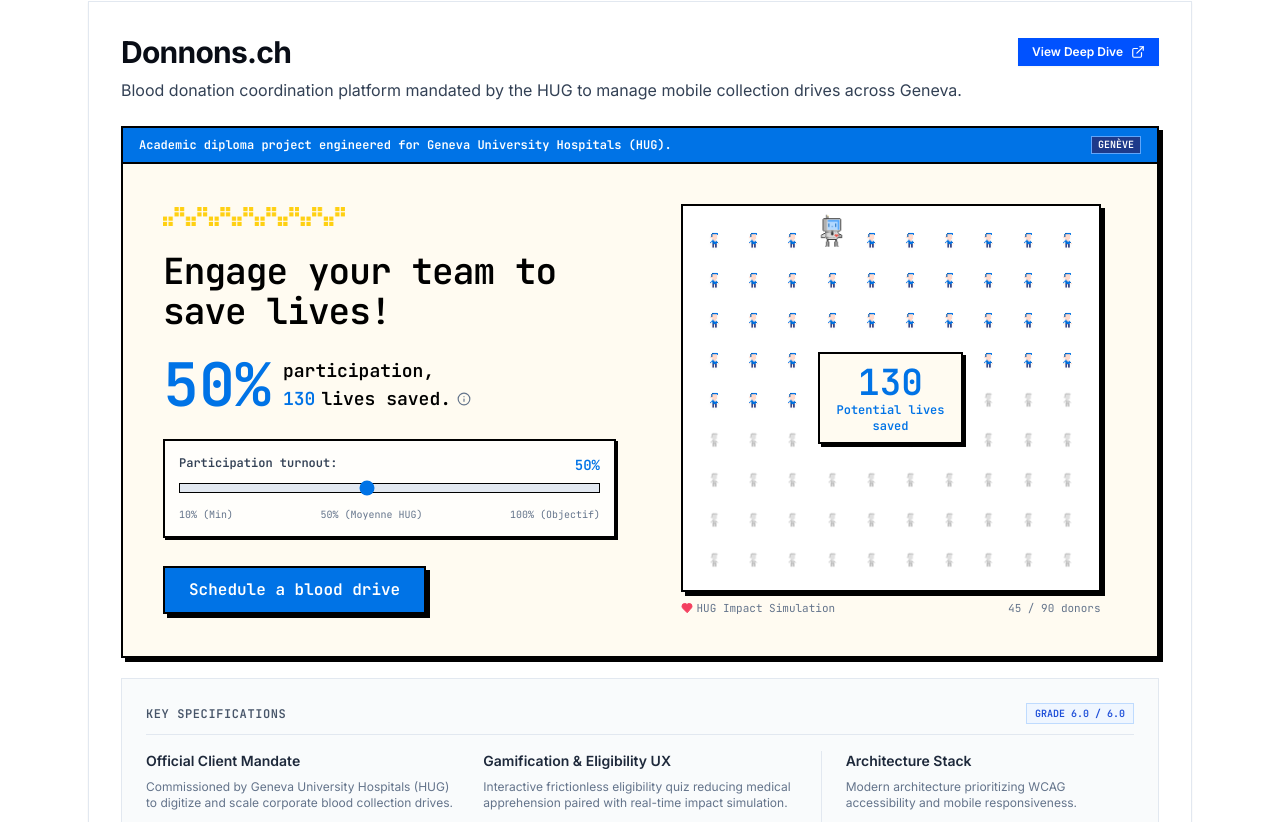
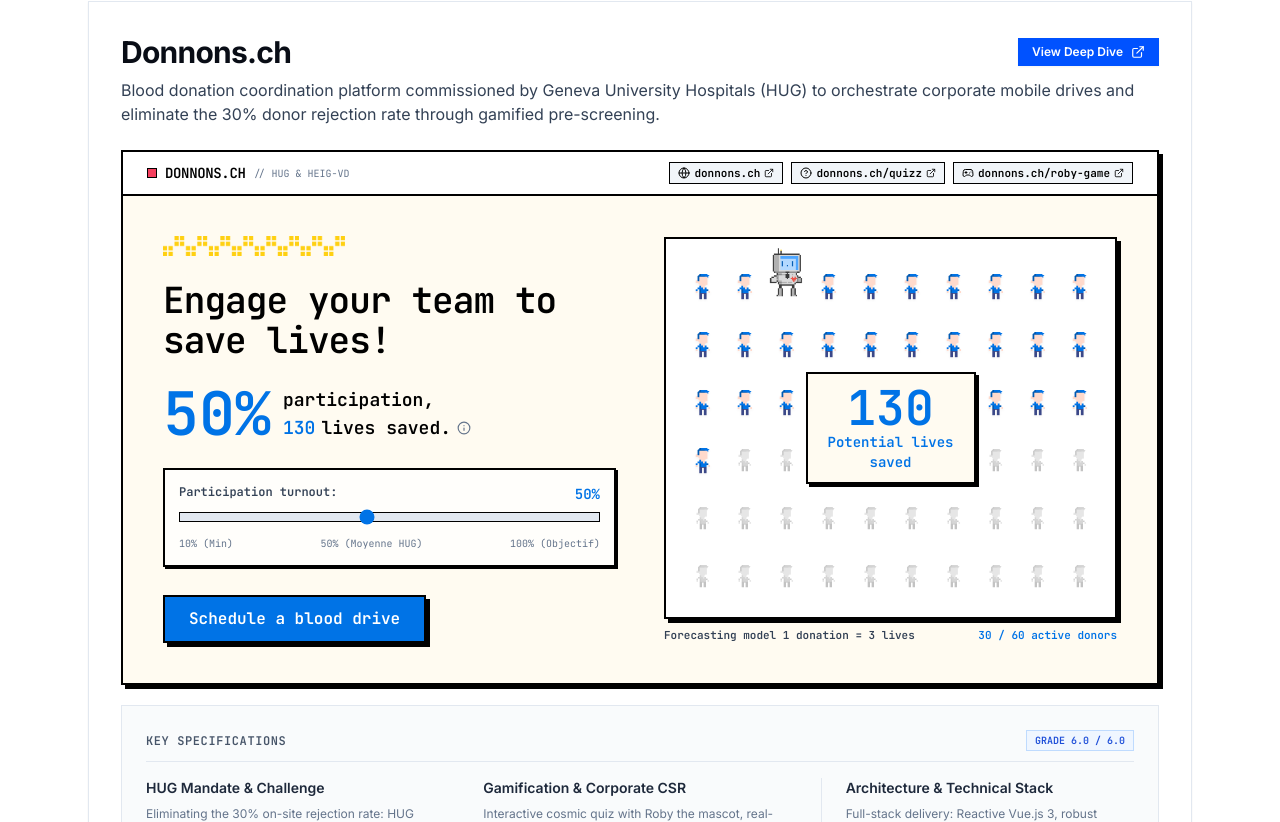
Before and after one commit to KingJamesGOAT/steve-benjamin-portfolio, a React (Vite) app: page / in a window 1280 px wide. Shown: the part 2498-3320 px from the top of the page. Built offline with nearby package versions, Linux system fonts and the light colour scheme.

Commit message:
Refine Donnons.ch: enlarged avatars, direct links, and accurate HUG mandate

```diff
--- a/src/components/features/DonnonsWidgetSim.tsx
+++ b/src/components/features/DonnonsWidgetSim.tsx
@@ -1,6 +1,6 @@
 import React, { useState } from 'react';
 import { useTranslation } from 'react-i18next';
-import { Heart, Info } from 'lucide-react';
+import { Info, ExternalLink, Gamepad2, HelpCircle, Globe } from 'lucide-react';
 
 export const DonnonsWidgetSim: React.FC = () => {
   const { i18n } = useTranslation();
@@ -11,25 +11,63 @@ export const DonnonsWidgetSim: React.FC = () => {
   const [isRobyHovered, setIsRobyHovered] = useState<boolean>(false);
   const [isRobyClicked, setIsRobyClicked] = useState<boolean>(false);
 
-  const totalGrid = 90; // 15 columns x 6 rows
+  // 60 total people in the visualizer for generous size matching Roby
+  const totalGrid = 60; // 10 columns x 6 rows
   const blueCount = Math.round((participationPct / 100) * totalGrid);
   const livesSaved = Math.round(participationPct * 2.6); // 50% -> 130 lives
-  const robyIndex = 3; // Position of Roby mascot in the grid
+  const robyIndex = 2; // Position of Roby mascot in the grid
 
   const baseUrl = import.meta.env.BASE_URL;
 
   return (
     <div className="bg-[#fffbf1] border-2 border-black shadow-[4px_4px_0px_0px_#000] text-black rounded-none overflow-hidden select-none font-sans">
-      {/* Official Academic Banner */}
-      <div className="bg-[#0073e6] text-white px-4 py-2 text-xs font-mono font-semibold flex items-center justify-between border-b-2 border-black">
-        <span>
-          {isFrench
-            ? 'Ceci est un projet réalisé dans un cadre académique pour les HUG. N\'organisez pas de collecte ;)'
-            : 'Academic diploma project engineered for Geneva University Hospitals (HUG).'}
-        </span>
-        <span className="hidden sm:inline-block px-1.5 py-0.2 bg-blue-900 border border-blue-400 text-[10px]">
-          GENÈVE
-        </span>
+      {/* Top Bar with Live Project Links */}
+      <div className="bg-white border-b-2 border-black px-4 sm:px-6 py-2.5 flex flex-wrap items-center justify-between gap-3">
+        <div className="flex items-center space-x-2">
+          <span className="w-2.5 h-2.5 bg-rose-500 inline-block border border-black" />
+          <span className="font-mono font-black text-xs sm:text-sm tracking-tight text-black">
+            DONNONS.CH
+          </span>
+          <span className="text-[10px] font-mono text-slate-500 hidden sm:inline">
+            // HUG & HEIG-VD
+          </span>
+        </div>
+
+        {/* Real Live Links to donnons.ch, /quizz, and /roby-game */}
+        <div className="flex flex-wrap items-center gap-1.5 sm:gap-2 text-[11px] font-mono font-bold">
+          <a
+            href="https://donnons.ch"
+            target="_blank"
+            rel="noopener noreferrer"
+            className="inline-flex items-center space-x-1 px-2 py-0.5 bg-slate-100 hover:bg-[#0073e6] hover:text-white border border-black transition-colors"
+          >
+            <Globe className="w-3 h-3" />
+            <span>donnons.ch</span>
+            <ExternalLink className="w-2.5 h-2.5" />
+          </a>
+
+          <a
+            href="https://donnons.ch/quizz"
+            target="_blank"
+            rel="noopener noreferrer"
+            className="inline-flex items-center space-x-1 px-2 py-0.5 bg-slate-100 hover:bg-purple-700 hover:text-white border border-black transition-colors"
+          >
+            <HelpCircle className="w-3 h-3" />
+            <span>donnons.ch/quizz</span>
+            <ExternalLink className="w-2.5 h-2.5" />
+          </a>
+
+          <a
+            href="https://donnons.ch/roby-game"
+            target="_blank"
+            rel="noopener noreferrer"
+            className="inline-flex items-center space-x-1 px-2 py-0.5 bg-slate-100 hover:bg-emerald-600 hover:text-white border border-black transition-colors"
+          >
+            <Gamepad2 className="w-3 h-3" />
+            <span>donnons.ch/roby-game</span>
+            <ExternalLink className="w-2.5 h-2.5" />
+          </a>
+        </div>
       </div>
 
       <div className="p-6 sm:p-8 lg:p-10">
@@ -96,29 +134,30 @@ export const DonnonsWidgetSim: React.FC = () => {
               </div>
             </div>
 
-            {/* Action CTA Button */}
+            {/* Action CTA Button (Click does not jump or reload) */}
             <div className="pt-1">
-              <a
-                href="#contact"
-                className="inline-flex items-center space-x-2 bg-[#0073e6] text-white font-mono text-sm sm:text-base font-bold px-6 py-2.5 border-2 border-black shadow-[4px_4px_0px_0px_rgba(0,0,0,1)] hover:translate-y-[2px] hover:shadow-[2px_2px_0px_0px_rgba(0,0,0,1)] hover:bg-[#0073e6]/90 transition-all cursor-pointer"
+              <button
+                type="button"
+                onClick={(e) => e.preventDefault()}
+                className="inline-flex items-center space-x-2 bg-[#0073e6] text-white font-mono text-sm sm:text-base font-bold px-6 py-2.5 border-2 border-black shadow-[4px_4px_0px_0px_rgba(0,0,0,1)] hover:translate-y-[2px] hover:shadow-[2px_2px_0px_0px_rgba(0,0,0,1)] transition-all cursor-default"
               >
                 <span>{isFrench ? 'Organiser une collecte' : 'Schedule a blood drive'}</span>
-              </a>
+              </button>
             </div>
           </div>
 
-          {/* Right Column: Authentic LittleMen Grid & Bouncing Roby Mascot */}
+          {/* Right Column: Resized LittleMen Grid & Roby Mascot */}
           <div className="lg:col-span-6 flex flex-col items-center justify-center">
-            <div className="relative w-full max-w-[420px] bg-white border-2 border-black p-3 sm:p-4 shadow-[4px_4px_0px_0px_#000]">
-              {/* Background Grid: 90 Avatars using real littleman_blue and littleman_grey */}
-              <div className="grid grid-cols-10 sm:grid-cols-15 gap-1.5 sm:gap-2 justify-items-center">
+            <div className="relative w-full max-w-[460px] bg-white border-2 border-black p-4 sm:p-5 shadow-[4px_4px_0px_0px_#000]">
+              {/* Background Grid: 60 larger avatars perfectly matching Roby's size */}
+              <div className="grid grid-cols-10 gap-2 sm:gap-2.5 justify-items-center">
                 {Array.from({ length: totalGrid }).map((_, i) => {
                   // Roby mascot position
                   if (i === robyIndex) {
                     return (
                       <div
                         key={`roby-${i}`}
-                        className="relative w-5 h-7 sm:w-6 sm:h-8 flex items-center justify-center cursor-pointer z-20"
+                        className="relative w-7 h-10 sm:w-9 sm:h-12 flex items-center justify-center cursor-pointer z-20"
                         onMouseEnter={() => setIsRobyHovered(true)}
                         onMouseLeave={() => setIsRobyHovered(false)}
                         onClick={() => setIsRobyClicked((prev) => !prev)}
@@ -133,7 +172,7 @@ export const DonnonsWidgetSim: React.FC = () => {
                         />
                         {/* Speech Bubble */}
                         {(isRobyHovered || isRobyClicked) && (
-                          <div className="absolute bottom-full left-1/2 -translate-x-1/2 mb-2 bg-[#0073e6] text-white font-mono text-[11px] font-bold px-2 py-1 border-2 border-black whitespace-nowrap shadow-[3px_3px_0px_0px_#000] pointer-events-none z-50">
+                          <div className="absolute bottom-full left-1/2 -translate-x-1/2 mb-2 bg-[#0073e6] text-white font-mono text-[11px] font-bold px-2.5 py-1 border-2 border-black whitespace-nowrap shadow-[3px_3px_0px_0px_#000] pointer-events-none z-50">
                             {isFrench ? "Tu m'as trouvé !" : 'You found me!'}
                           </div>
                         )}
@@ -141,15 +180,18 @@ export const DonnonsWidgetSim: React.FC = () => {
                     );
                   }
 
-                  // Active vs Non-active littleman
+                  // Active vs Non-active littleman (scaled up to match Roby)
                   const isBlue = i <= blueCount;
                   return (
-                    <div key={`avatar-${i}`} className="w-5 h-7 sm:w-6 sm:h-8 flex items-center justify-center">
+                    <div
+                      key={`avatar-${i}`}
+                      className="w-7 h-10 sm:w-9 sm:h-12 flex items-center justify-center"
+                    >
                       <img
                         src={`${baseUrl}images/donnons/${isBlue ? 'littleman_blue.png' : 'littleman_grey.png'}`}
                         alt={isBlue ? 'Blue donor' : 'Grey employee'}
                         className={`w-full h-full object-contain transition-all duration-150 ${
-                          isBlue ? 'scale-110 drop-shadow-sm' : 'opacity-50'
+                          isBlue ? 'scale-125 drop-shadow-sm' : 'opacity-40 scale-110'
                         }`}
                         onError={(e) => {
                           (e.target as HTMLElement).style.display = 'none';
@@ -162,11 +204,11 @@ export const DonnonsWidgetSim: React.FC = () => {
 
               {/* Foreground Center White Cutout Square */}
               <div className="absolute inset-0 pointer-events-none flex items-center justify-center">
-                <div className="bg-[#fffbf1] border-2 border-black px-4 py-2 shadow-[3px_3px_0px_0px_#000] flex flex-col items-center justify-center pointer-events-auto">
-                  <span className="text-[#0073e6] font-mono text-3xl sm:text-4xl font-black leading-none">
+                <div className="bg-[#fffbf1] border-2 border-black px-4 py-2 sm:px-5 sm:py-2.5 shadow-[3px_3px_0px_0px_#000] flex flex-col items-center justify-center pointer-events-auto">
+                  <span className="text-[#0073e6] font-mono text-3xl sm:text-5xl font-black leading-none">
                     {livesSaved}
                   </span>
-                  <span className="text-[#0073e6] font-mono text-[11px] sm:text-xs font-bold text-center leading-tight">
+                  <span className="text-[#0073e6] font-mono text-xs sm:text-sm font-bold text-center leading-tight">
                     {isFrench ? 'Potentielles vies' : 'Potential lives'}<br />
                     {isFrench ? 'sauvées' : 'saved'}
                   </span>
@@ -174,13 +216,14 @@ export const DonnonsWidgetSim: React.FC = () => {
               </div>
             </div>
 
-            {/* Grid Footnote */}
-            <div className="w-full max-w-[420px] pt-2 flex items-center justify-between text-[11px] font-mono text-slate-500">
-              <span className="flex items-center gap-1">
-                <Heart className="w-3 h-3 text-rose-500 fill-rose-500" />
-                <span>{isFrench ? 'Simulation d\'impact HUG' : 'HUG Impact Simulation'}</span>
+            {/* Grid Footnote (Clean count without unnecessary text) */}
+            <div className="w-full max-w-[460px] pt-2 flex items-center justify-between text-[11px] font-mono text-slate-500">
+              <span className="font-semibold text-slate-700">
+                {isFrench ? 'Modèle prévisionnel 1 don = 3 vies' : 'Forecasting model 1 donation = 3 lives'}
               </span>
-              <span>{blueCount} / {totalGrid} {isFrench ? 'donneurs' : 'donors'}</span>
+              <span className="font-bold text-[#0073e6]">
+                {blueCount} / {totalGrid} {isFrench ? 'donneurs actifs' : 'active donors'}
+              </span>
             </div>
           </div>
         </div>
--- a/src/data/projectsData.ts
+++ b/src/data/projectsData.ts
@@ -145,34 +145,34 @@ export const PROJECTS_DATA: ProjectData[] = [
     titleKey: 'projects.donnons.title',
     tagKey: 'projects.donnons.tag',
     descriptionKey: 'projects.donnons.description',
-    techStack: ['Vue.js 3', 'Laravel API', 'Tailwind CSS', 'Axios', 'HUG Mandate'],
+    techStack: ['Vue.js 3', 'MySQL', 'Laravel REST', 'Tailwind CSS', 'Grade 6.0'],
     filename: 'resources/js/components/CollecteVitrine.vue',
     code: donnonsSnippet,
     statusBadgeKey: 'projects.donnons.status',
     statsKey: 'projects.donnons.gradeLabel',
     statsValueKey: 'projects.donnons.gradeValue',
     features: [
-      'Official client mandate for HUG (Hôpitaux Universitaires de Genève)',
-      'Handcrafted, intentional visual identity ensuring emotional connection',
-      'Reactive Vue.js client with component modularity and smooth transitions',
-      'Robust Laravel REST backend facilitating active collection point dispatching',
+      'Official client mandate for Geneva University Hospitals (HUG) tackling the 30% on-site rejection rate',
+      'Gamified pre-screening cosmic quiz with Roby mascot demystifying medical deferral criteria',
+      'Corporate CSR partner portal with real-time lives-saved forecasting and Corporate Donor Label (Label CTS)',
+      'Robust Laravel REST backend with MySQL relational schema and reactive Vue.js 3 frontend',
     ],
     featuresFr: [
-      'Mandat client officiel pour les HUG (Hôpitaux Universitaires de Genève)',
-      'Identité visuelle intentionnelle faite main renforçant le lien émotionnel',
-      'Client réactif Vue.js avec composants modulaires et transitions fluides',
-      'Backend Laravel REST robuste pour la coordination des collectes mobiles',
+      'Mandat client officiel pour les HUG résorbant le différentiel de rejet de 30% en entreprise',
+      'Quiz spatial ludo-pédagogique avec la mascotte Roby désamorçant les critères d\'exclusion médicale',
+      'Espace partenaires RSE avec projection d\'impact en direct et attribution du Label CTS',
+      'Backend REST Laravel éprouvé avec schéma relationnel MySQL et frontend réactif Vue.js 3',
     ],
     specs: {
       mandate: 'HUG (Hôpitaux Universitaires de Genève)',
       role: 'Full-Stack Engineering & UX Delivery',
-      architecture: 'Vue.js, Laravel Backend, MySQL, Tailwind CSS',
-      evaluation: 'Grade 6.0 / 6.0 (Maximum Swiss academic grade)',
+      architecture: 'Vue.js 3, MySQL, Laravel REST API, Tailwind CSS',
+      evaluation: 'Grade 6.0 / 6.0 (Maximum Swiss academic distinction)',
     },
     specsFr: {
       mandate: 'HUG (Hôpitaux Universitaires de Genève)',
       role: 'Ingénierie Full-Stack & Livraison UX',
-      architecture: 'Vue.js, Backend Laravel, MySQL, Tailwind CSS',
+      architecture: 'Vue.js 3, MySQL, API REST Laravel, Tailwind CSS',
       evaluation: 'Note 6.0 / 6.0 (Note académique maximale suisse)',
     },
   },
--- a/src/locales/en/translation.json
+++ b/src/locales/en/translation.json
@@ -122,7 +122,7 @@
     "donnons": {
       "tag": "HUG Healthcare Mandate",
       "title": "Donnons.ch",
-      "description": "Blood donation coordination platform mandated by the HUG to manage mobile collection drives across Geneva.",
+      "description": "Blood donation coordination platform commissioned by Geneva University Hospitals (HUG) to orchestrate corporate mobile drives and eliminate the 30% donor rejection rate through gamified pre-screening.",
       "status": "HUG Mandate",
       "gradeLabel": "Academic Evaluation",
       "gradeValue": "Grade 6.0 / 6.0"
--- a/src/locales/fr/translation.json
+++ b/src/locales/fr/translation.json
@@ -122,7 +122,7 @@
     "donnons": {
       "tag": "Mandat HUG Santé",
       "title": "Donnons.ch",
-      "description": "Plateforme de coordination pour le don de sang mandatée par les HUG pour gérer les collectes mobiles à Genève.",
+      "description": "Plateforme de coordination pour le don de sang mandatée par les HUG pour gérer les collectes mobiles à Genève et résorber le taux d'incompatibilité de 30% grâce à une qualification ludique en amont.",
       "status": "Mandat HUG",
       "gradeLabel": "Évaluation Académique",
       "gradeValue": "Note 6.0 / 6.0"
--- a/src/pages/Home.tsx
+++ b/src/pages/Home.tsx
@@ -297,40 +297,40 @@ export const Home: React.FC = () => {
               <div className="grid grid-cols-1 md:grid-cols-3 gap-6 text-xs text-slate-600 leading-relaxed">
                 <div className="space-y-1.5">
                   <span className="font-semibold text-slate-800 block text-xs sm:text-sm">
-                    {isFrench ? 'Mandat Client Officiel' : 'Official Client Mandate'}
+                    {isFrench ? 'Mandat HUG & Problématique' : 'HUG Mandate & Challenge'}
                   </span>
                   <p className="text-slate-500 pt-0.5 text-xs">
                     {isFrench
-                      ? 'Développé pour les Hôpitaux Universitaires de Genève (HUG) pour digitaliser et démultiplier les collectes de sang en entreprise.'
-                      : 'Commissioned by Geneva University Hospitals (HUG) to digitize and scale corporate blood collection drives.'}
+                      ? 'Résorption du différentiel de 30% : les HUG constataient que 30% des volontaires se déplaçant en entreprise étaient refusés sur place (critères médicaux ignorés). Donnons.ch qualifie l\'éligibilité en amont de façon anonyme et ludique.'
+                      : 'Eliminating the 30% on-site rejection rate: HUG reported that 30% of willing corporate donors were deferred at collection points due to overlooked criteria. Donnons.ch pre-screens eligibility beforehand through playful guidance.'}
                   </p>
                 </div>
 
                 <div className="space-y-1.5">
                   <span className="font-semibold text-slate-800 block text-xs sm:text-sm">
-                    {isFrench ? 'Gamification & Démystification' : 'Gamification & Eligibility UX'}
+                    {isFrench ? 'Gamification & Engagement RSE' : 'Gamification & Corporate CSR'}
                   </span>
                   <p className="text-slate-500 pt-0.5 text-xs">
                     {isFrench
-                      ? 'Quiz interactif bienveillant levant les freins psychologiques et simulateur d\'impact en direct pour engager les équipes.'
-                      : 'Interactive frictionless eligibility quiz reducing medical apprehension paired with real-time impact simulation.'}
+                      ? 'Quiz interactif avec Roby la mascotte, projection d\'impact en direct (vies sauvées) et attribution du Trophée de la Générosité / Label CTS pour valoriser la politique RSE des entreprises partenaires.'
+                      : 'Interactive cosmic quiz with Roby the mascot, real-time lives-saved impact calculation, and the Corporate Donor Label (Label CTS) recognizing employer CSR engagement.'}
                   </p>
                 </div>
 
                 <div className="space-y-2 border-t md:border-t-0 md:border-l md:pl-6 border-slate-200">
                   <span className="font-semibold text-slate-800 block text-xs sm:text-sm">
-                    {isFrench ? 'Stack Technique' : 'Architecture Stack'}
+                    {isFrench ? 'Architecture & Stack Technique' : 'Architecture & Technical Stack'}
                   </span>
                   <p className="text-slate-500 text-xs">
                     {isFrench
-                      ? 'Architecture moderne axée sur l\'accessibilité WCAG et la performance mobile.'
-                      : 'Modern architecture prioritizing WCAG accessibility and mobile responsiveness.'}
+                      ? 'Développement full-stack : Vue.js 3 réactif, API REST Laravel, modélisation relationnelle MySQL et Tailwind CSS. Note maximale 6.0 / 6.0 décernée par les HUG et la HEIG-VD.'
+                      : 'Full-stack delivery: Reactive Vue.js 3, robust Laravel REST API, MySQL relational data modeling, and Tailwind CSS. Maximum grade 6.0 / 6.0 awarded by HUG and HEIG-VD.'}
                   </p>
                   <div className="flex flex-wrap gap-1.5 pt-1 text-[11px] font-mono text-slate-700">
                     <span className="px-2 py-0.5 bg-white border border-slate-200">Vue.js 3</span>
+                    <span className="px-2 py-0.5 bg-white border border-slate-200">MySQL</span>
                     <span className="px-2 py-0.5 bg-white border border-slate-200">Laravel REST</span>
                     <span className="px-2 py-0.5 bg-white border border-slate-200">Tailwind CSS</span>
-                    <span className="px-2 py-0.5 bg-white border border-slate-200">MySQL</span>
                   </div>
                 </div>
               </div>
--- a/src/pages/Projects.tsx
+++ b/src/pages/Projects.tsx
@@ -83,7 +83,9 @@ export const Projects: React.FC = () => {
             <div className="text-lg font-bold font-mono text-fintech-primary">
               {t('projects.donnons.gradeValue')}
             </div>
-            <p className="text-[11px] font-mono text-slate-500">{t('projects.showcase.maxDistinction')}</p>
+            <p className="text-[11px] font-mono text-slate-500">
+              {t('projects.showcase.maxDistinction')}
+            </p>
           </div>
 
           <div className="p-3.5 rounded-none bg-slate-50 border border-slate-200 space-y-1">
@@ -91,9 +93,11 @@ export const Projects: React.FC = () => {
               {t('projects.showcase.clientMandate')}
             </span>
             <div className="text-base font-bold font-mono text-fintech-primary truncate">
-              Hôpitaux de Genève
+              Hôpitaux de Genève (HUG)
             </div>
-            <p className="text-[11px] font-mono text-slate-500">{t('projects.showcase.hugCenter')}</p>
+            <p className="text-[11px] font-mono text-slate-500">
+              Résorption du taux de rejet de 30%
+            </p>
           </div>
 
           <div className="p-3.5 rounded-none bg-slate-50 border border-slate-200 space-y-1">
@@ -101,9 +105,11 @@ export const Projects: React.FC = () => {
               {t('projects.showcase.archStack')}
             </span>
             <div className="text-base font-bold font-mono text-slate-700">
-              Vue.js 3, Laravel REST
+              Vue.js 3, MySQL, Laravel, Tailwind
             </div>
-            <p className="text-[11px] font-mono text-slate-500">{t('projects.showcase.tailwindMobile')}</p>
+            <p className="text-[11px] font-mono text-slate-500">
+              Architecture full-stack & Design Néo-brutaliste
+            </p>
           </div>
         </div>
       </section>
```
